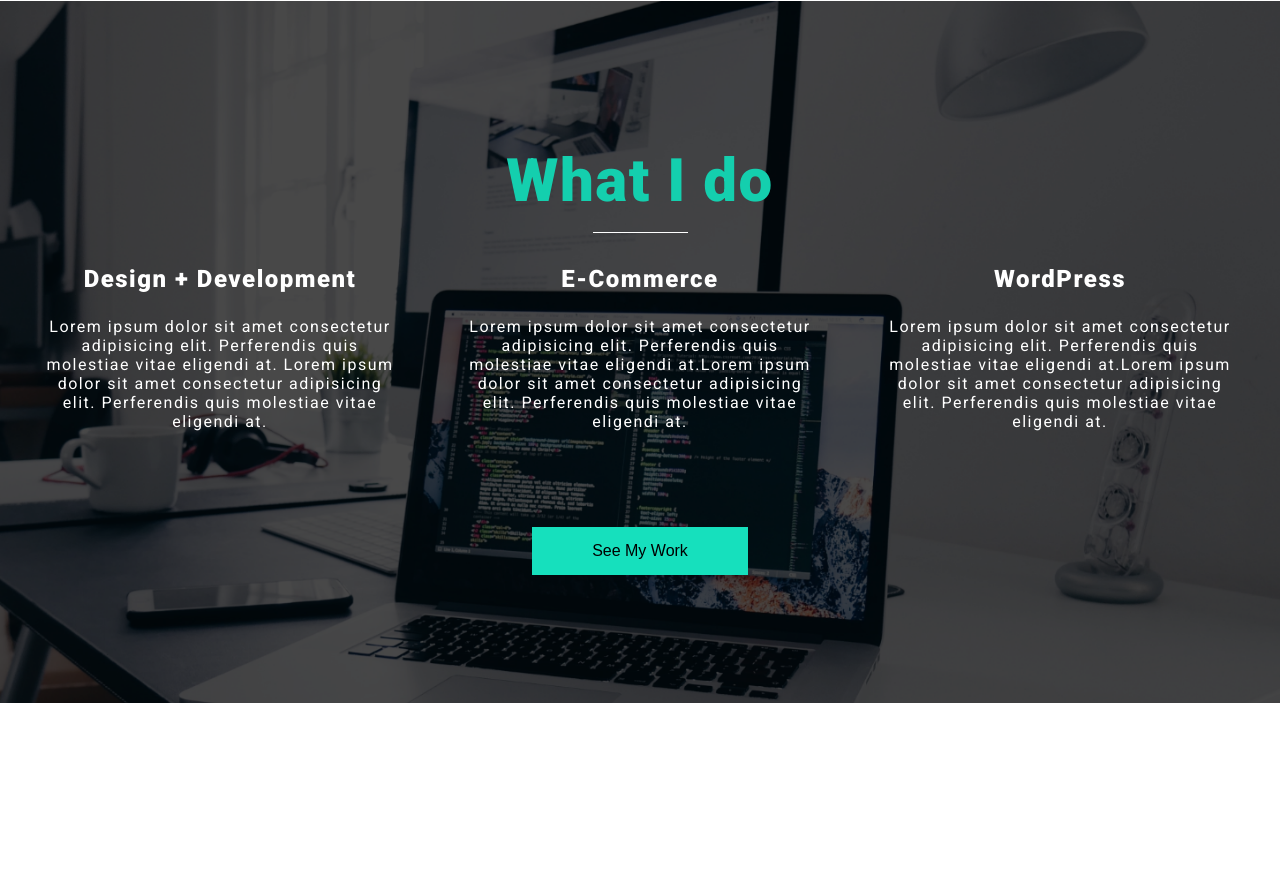
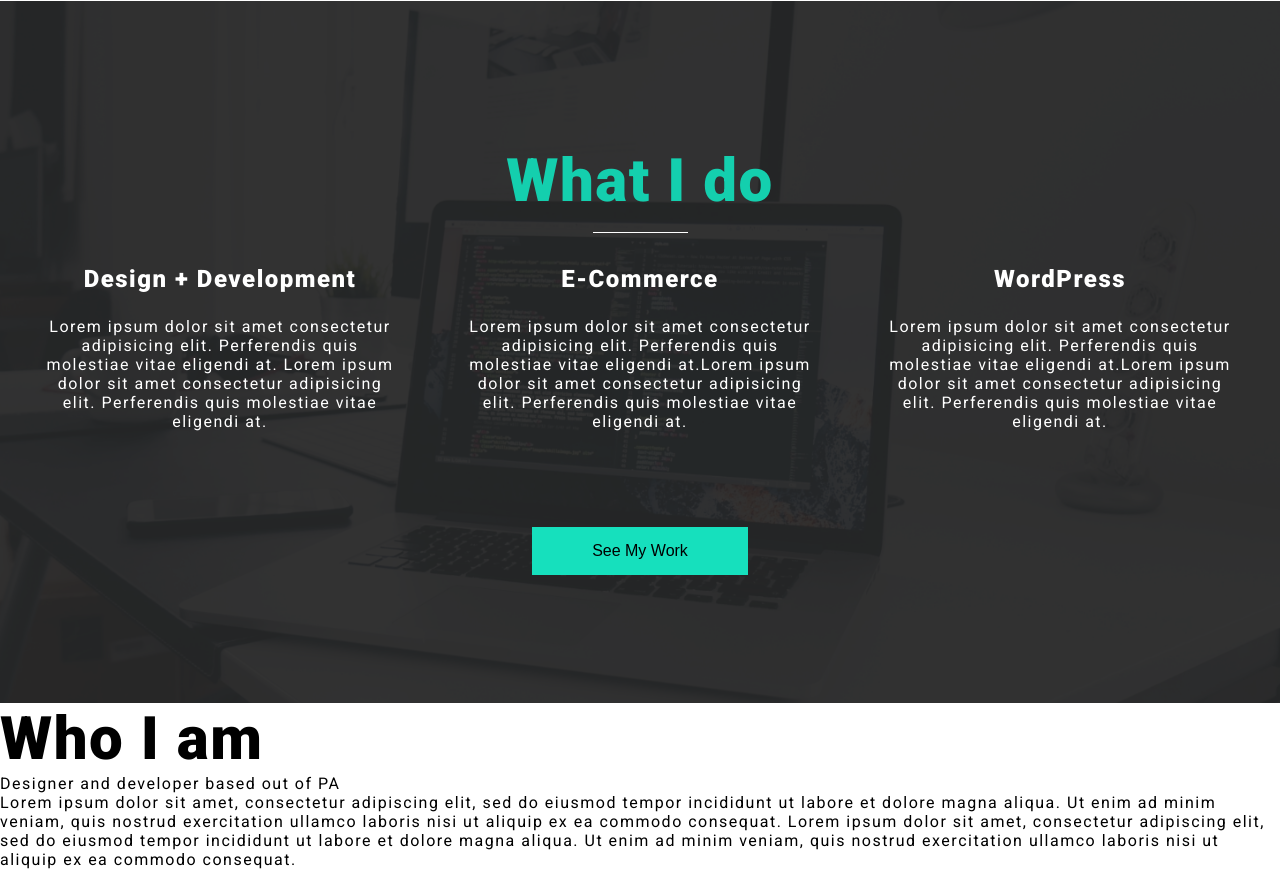
Before and after one commit to bluemario8/Portfolio, a plain HTML site: page index.html in a window 1280 px wide. Shown: the part 647-1516 px from the top of the page. Before the commit the page ends 1350 px from the top, so only its background shows below. Drawn offline with Linux system fonts and the light colour scheme.

Commit message:
Corrected the what I do background and added who section html

```diff
--- a/index.html
+++ b/index.html
@@ -29,6 +29,7 @@
     </section>
 
     <section id="what-i-do">
+        <div class="what-bg">
             <h2>What I do</h2>
             <div class="line"></div>
             <div class="flex what-i-do-container">
@@ -55,6 +56,22 @@
                 </div>
             </div>
             <button class="btn">See My Work</button>
+        </div>
+    </section>
+
+    <section id="who"></section>
+        <div class="who-container">
+            <h2>Who I am</h2>
+            <p class="large-text">Designer and developer based out of PA</p>
+            <p>Lorem ipsum dolor sit amet, consectetur adipiscing elit, sed do
+            eiusmod tempor incididunt ut labore et dolore magna aliqua. Ut enim
+            ad minim veniam, quis nostrud exercitation ullamco laboris nisi ut
+            aliquip ex ea commodo consequat. Lorem ipsum dolor sit amet,
+            consectetur adipiscing elit, sed do eiusmod tempor incididunt ut
+            labore et dolore magna aliqua. Ut enim ad minim veniam, quis nostrud
+            exercitation ullamco laboris nisi ut aliquip ex ea commodo
+            consequat.</p>
+        </div>
     </section>
 </body>
 </html>
--- a/styles.css
+++ b/styles.css
@@ -181,13 +181,15 @@ header p {
 /* Start what-i-do */
 
 #what-i-do {
-    padding: 8rem 0;
-    background: transparent url('christopher-gower-m_HRfLhgABo-unsplash.png')
-    0% 0% no-repeat;
-    background-size: cover;
-    background-color: black;
     color: white;
     text-align: center;
+    background: transparent url('christopher-gower-m_HRfLhgABo-unsplash.png')
+    0% 60% no-repeat;
+    background-size: cover;
+}
+.what-bg {
+    padding: 8rem 0;
+    background: rgba(0, 0, 0, 0.8);
 }
 #what-i-do h2 {
     color: #14CFAE;
@@ -210,7 +212,7 @@ header p {
 /* Start who section */
 
 #who {
-    height: 600px;
+    background: #fff;
 }
 
 /* End who section */
```
Lines whose indentation alone changed are shown as unchanged.
